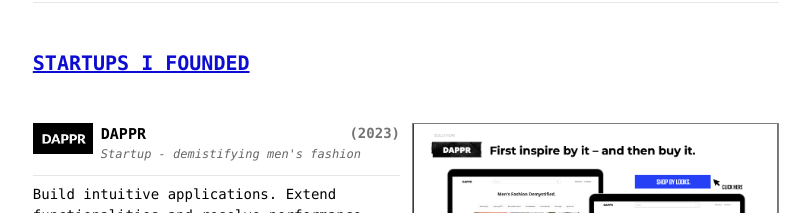
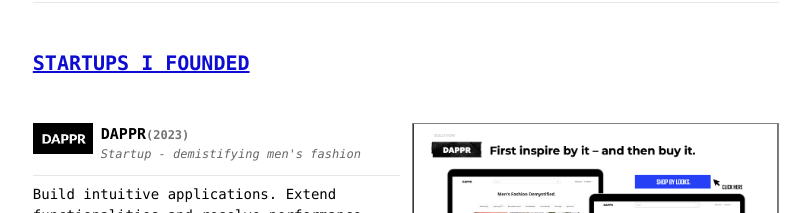
Before and after one commit to filipencus/portfolio-cv, a Next.js app: page /startups in a window 1280 px wide. Shown: the part 1020-1233 px from the top of the page, without its empty margins (234-1044 px from the left). Built offline with nearby package versions, Linux system fonts and the light colour scheme.

Commit message:
make changes to check github pages

```diff
--- a/next.config.mjs
+++ b/next.config.mjs
@@ -1,4 +1,7 @@
 /** @type {import('next').NextConfig} */
-const nextConfig = {};
+const nextConfig = {
+  output: "export", // <=== enables static exports
+  reactStrictMode: true,
+};
 
 export default nextConfig;
--- a/src/components/pages/about/page.tsx
+++ b/src/components/pages/about/page.tsx
@@ -24,7 +24,7 @@
       Hi 👋
       <br />
       <br />
-      I'm Lone, and I am the maker of this tool.
+      I am Lone, and I am the maker of this tool.
       <br />
       <br />
       I reside in Copenhagen, where I work with product management. In that role, I often facilitate
--- a/src/components/pages/home/page.tsx
+++ b/src/components/pages/home/page.tsx
@@ -20,14 +20,14 @@
           <h1>
             Hi 👋,
             <br />
-            I'm Filip.
+            I am Filip.
           </h1>
           <br />
           Software Developer from Madrid, Spain with more than 10 years of experience in building
           complex applications with cutting-edge technologies.
           <a href="mailto:filip.enculescu@gmail.com" target="_blank">
             <div className={styles.talk}>
-              <div className="talk-pulse">Let's talk</div>
+              <div className="talk-pulse">Let s talk</div>
             </div>
           </a>
         </div>
--- a/src/components/pages/startups/page.tsx
+++ b/src/components/pages/startups/page.tsx
@@ -17,7 +17,7 @@
       Hi 👋
       <br />
       <br />
-      I'm Lone, and I am the maker of this tool.
+      I am Lone, and I am the maker of this tool.
       <br />
       <br />
       I reside in Copenhagen, where I work with product management. In that role, I often facilitate
--- a/src/components/shared/experience/WorkExperience.tsx
+++ b/src/components/shared/experience/WorkExperience.tsx
@@ -9,7 +9,7 @@
           <div className="w-100">
             <h2 className="font-bold">
               {props.data.company}
-              <small className="text-neutral-500 dark:text-neutral-400">
+              <small className="text-neutral-500 dark:text-neutral-400 small">
                 ({props.data.start}{ props.data.end ? ' - ':''}{props.data.end})
               </small>
             </h2>
--- a/src/components/shared/experience/WorkExperienceSmall.tsx
+++ b/src/components/shared/experience/WorkExperienceSmall.tsx
@@ -12,7 +12,7 @@
       <div className={styles.info}>
         <h2 className={`text-xl font-semibold ${styles.title}`}>
           {props.data.title}
-          <small className="text-neutral-500 dark:text-neutral-400">
+          <small className="text-neutral-500 dark:text-neutral-400 small">
             ({props.data.start} - {props.data.end})
           </small>
         </h2>
--- a/src/components/shared/experience/small.module.css
+++ b/src/components/shared/experience/small.module.css
@@ -46,7 +46,7 @@
   font-size: 16px;
 }
 
-small {
+.small {
   float: right;
   font-size: 14px;
 }
--- a/src/components/shared/experience/styles.module.css
+++ b/src/components/shared/experience/styles.module.css
@@ -57,7 +57,7 @@
   font-size: 16px;
 }
 
-small {
+.small {
   float: right;
   font-size: 14px;
 }
--- a/src/components/shared/page-actions/BarActions.tsx
+++ b/src/components/shared/page-actions/BarActions.tsx
@@ -29,7 +29,7 @@
           className={styles.btn}
           href="https://www.linkedin.com/in/filip-enculescu-ro/"
           target="_blank">
-          Let's talk <FontAwesomeIcon icon={faLinkedin} className="text-lg" />
+          Let s talk <FontAwesomeIcon icon={faLinkedin} className="text-lg" />
         </a>
       </div>
     </div>
```
Also changed, not shown: 1 other file (tests, documents, lock files or other folders).
